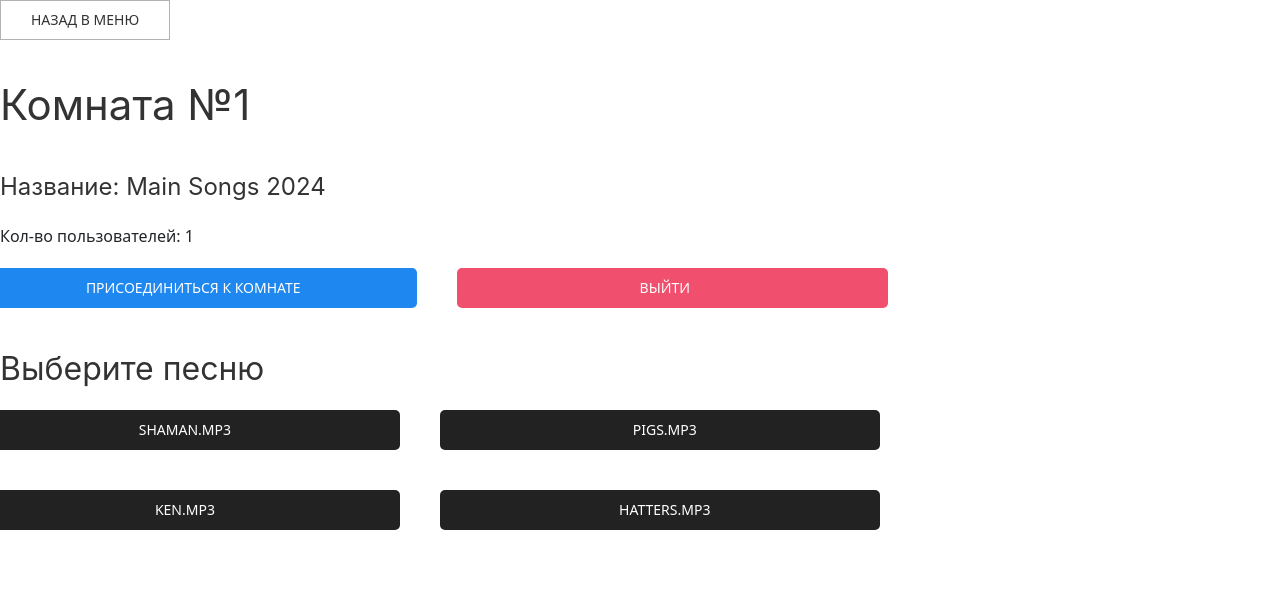
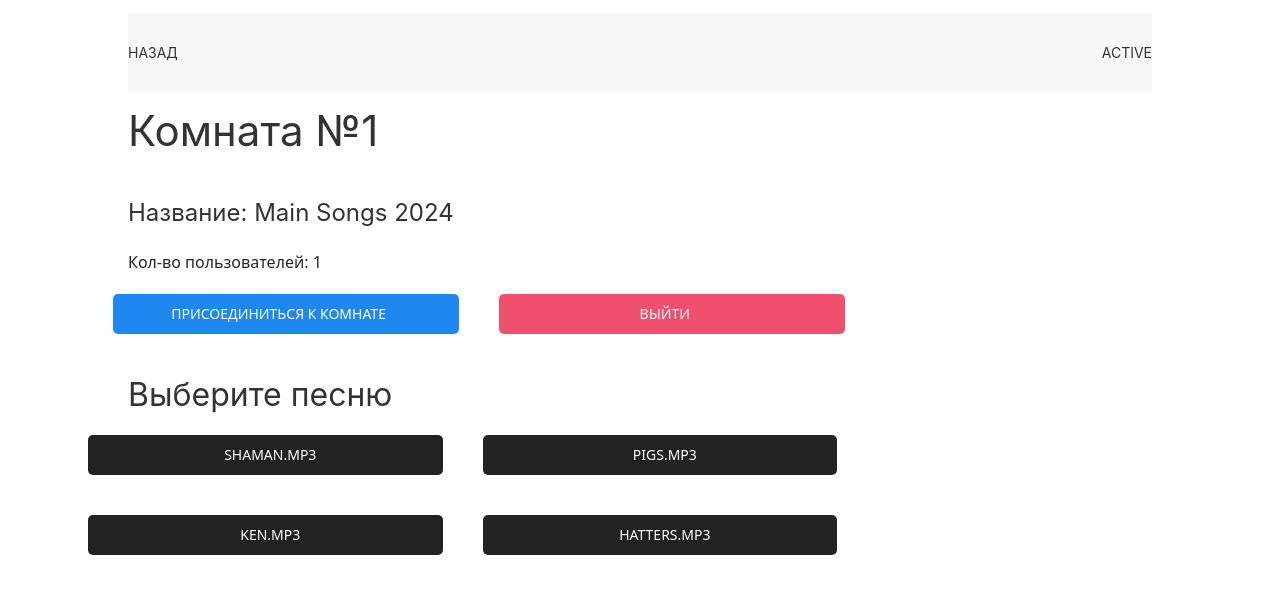
Before and after one commit to DegtyarevEvgeniy/MTSMusic, a Django app: template app/templates/room.html in a window 1280 px wide. Shown: the top 594 px of the page. Run offline with Django 4.2, Linux system fonts and the light colour scheme; the template is opened without the code that fills it: values that come from a table or form of the project are taken from there, others are empty; data comes from the database, SQL or seed files in the repository; both versions use the stored data as it was after the commit; some libraries are stand-ins or nearby versions.

Commit message:
add design room

```diff
--- /dev/null
+++ b/app/templates/menuRoom.html
@@ -0,0 +1,29 @@
+<div class="uk-container uk-width-1" style="padding: 0">
+
+    <!-- main nav menu -->
+    <div class="uk-section uk-width-4-5" style="margin: 0 auto; padding: 1% 0;">
+        <nav class="uk-navbar-container">
+            <div class="uk-container">
+                <div uk-navbar>
+
+                    <div class="uk-navbar-left">
+
+                        <ul class="uk-navbar-nav">
+                            <li class="uk-active"><a href="/service/">Назад</a></li>
+                        </ul>
+
+                    </div>
+                    <div class="uk-navbar-right">
+
+                        <ul class="uk-navbar-nav">
+                            <li class="uk-active"><a href="#">Active</a></li>
+
+                        </ul>
+
+                    </div>
+
+                </div>
+            </div>
+        </nav>
+    </div>
+</div>
--- a/app/templates/room.html
+++ b/app/templates/room.html
@@ -4,7 +4,9 @@
 
 {% load static %}
 
-<a class="uk-button uk-button-default" href="/service/">Назад в меню</a>
+{% include "menuRoom.html" %}
+
+<div id="MainWindowContainer" class="uk-width-4-5 uk-margin-auto" >
 
 
     <h1>Комната №{{room.id}}</h1>
@@ -41,15 +43,13 @@
     <!--  -->
     {% if user.room == room.id %}
     <h4 id="sonng-name">Песня {{room.song}}</h4>
-<body>
         <div class="uk-alert-success" uk-alert>
             <a href class="uk-alert-close" uk-close></a>
 
             <audio src="{% static 'music/' %}{{ room.song }}" controls autoplay></audio>
 
         </div>
-
-</body>
+</div>
 
 
 {% endif %}
--- a/app/templates/service.html
+++ b/app/templates/service.html
@@ -41,6 +41,7 @@ input::-webkit-outer-spin-button,
     <div id="MainWindowContainer" class="uk-width-4-5 uk-margin-auto" >
     </div>
 
+    {% include "footer.html" %}
 
 </body>
 
```
Also changed, not shown: app/templates/index.html (+9 -1 lines), db.sqlite3. Lines whose indentation alone changed are shown as unchanged.
